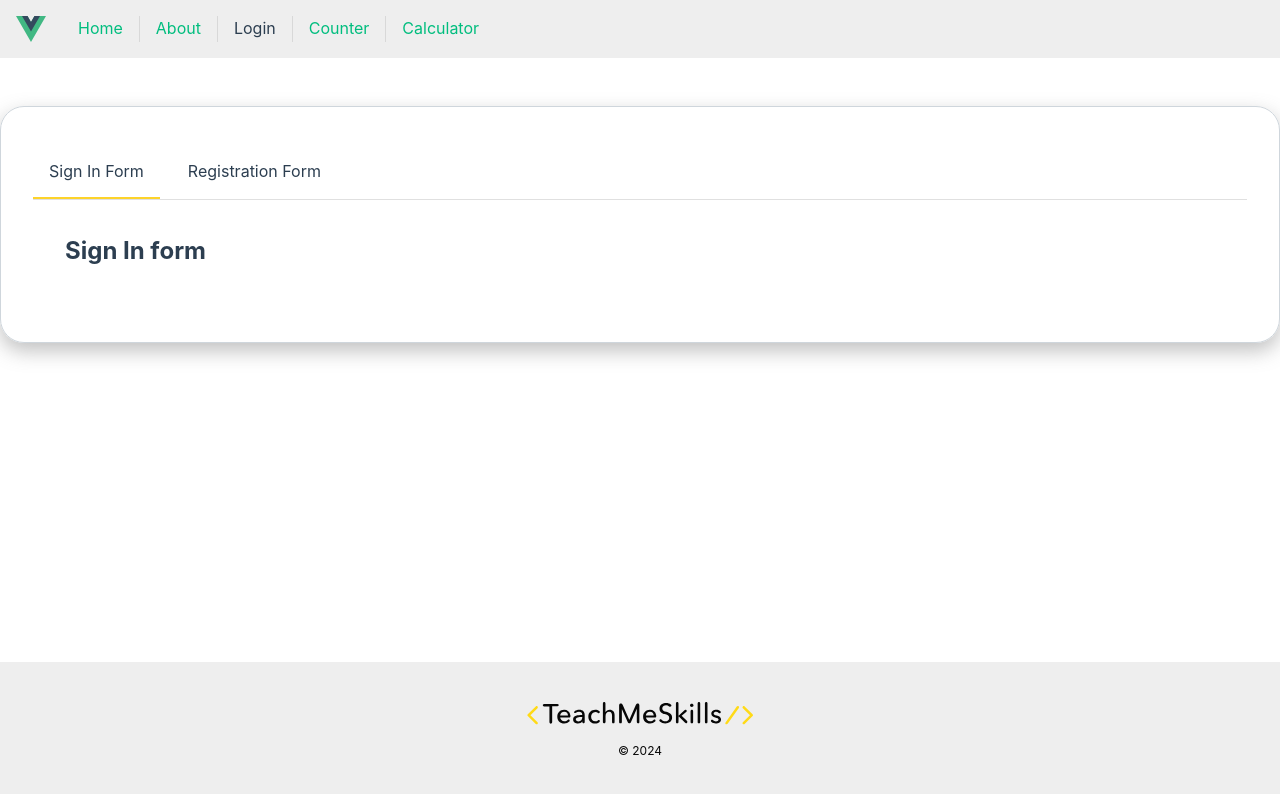
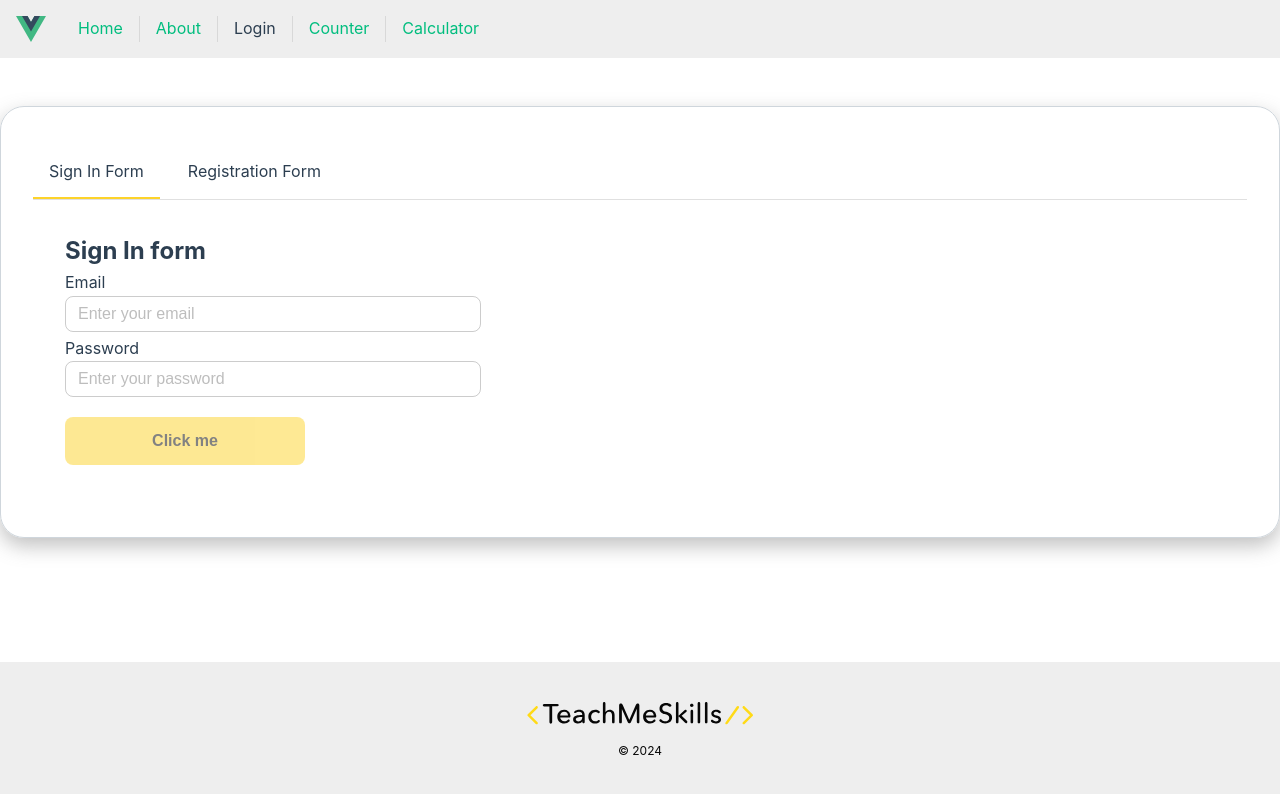
Before and after one commit to Yuri-Kuichik/wd17_vue_app, a Vue app: page /login in a window 1280 px wide. Shown: the top 794 px of the page. Built offline with nearby package versions, Linux system fonts and the light colour scheme.

Commit message:
correct form conponents

```diff
--- a/src/components/RegistrationForm.vue
+++ b/src/components/RegistrationForm.vue
@@ -26,6 +26,13 @@
                 console.log(data)
             }
         },
+
+        computed: {
+            isDisabledButton() {
+                const EMAIL_REGEXP = /^(([^<>()[\].,;:\s@"]+(\.[^<>()[\].,;:\s@"]+)*)|(".+"))@(([^<>()[\].,;:\s@"]+\.)+[^<>()[\].,;:\s@"]{2,})$/
+                return this.password.length < 6 || !EMAIL_REGEXP.test(this.email) || !this.username;
+            }
+        }
     }
 </script>
 
@@ -33,16 +40,41 @@
     <div class="registration-form-wrapper">
         <form class="sign-in-form">
             <h2>Registration form</h2>
-
+            <BaseInput
+                label="Name"
+                name="name"
+                placeholder="Enter your name"
+                :error-message="emailErrorMsg"
+                @change-value="changeVal"
+            />
+            <BaseInput
+                label="Email"
+                name="email"
+                placeholder="Enter your email"
+                :error-message="emailErrorMsg"
+                @change-value="changeVal"
+            />
+            <BaseInput
+                label="Password"
+                name="password"
+                placeholder="Enter your password"
+                :error-message="passwordErrorMsg"
+                @change-value="changeVal"
+            />
+            <BaseButton
+                class="sign-in-form_button"
+                @click.prevent="sendForm"
+                :is-disabled="!username && !password && !email"
+            />
 
         </form>
     </div>
 </template>
 
 <style lang="scss" scoped>
-  .sign-in-form {
+.registration-form {
     &_button {
         margin-top: 1rem;
     }
-  }
+}
 </style>
--- a/src/components/SignInForm.vue
+++ b/src/components/SignInForm.vue
@@ -12,6 +12,14 @@
         },
 
         methods: {
+            changeEmail(val) {
+                console.log(val)
+                this.email = val
+            },
+            changePassword(val) {
+                console.log(val)
+                this.password = val
+            },
             async sendForm() {
                 this.loading = true
 
@@ -27,11 +35,17 @@
                     },
                     body: JSON.stringify(data)
                 })
-                console.log(res)
 
                 this.resData = await res.json()
 
                 this.loading = false
+            }
+        },
+
+        computed: {
+            isDisabledButton() {
+                const EMAIL_REGEXP = /^(([^<>()[\].,;:\s@"]+(\.[^<>()[\].,;:\s@"]+)*)|(".+"))@(([^<>()[\].,;:\s@"]+\.)+[^<>()[\].,;:\s@"]{2,})$/
+                return this.password.length < 6 || !EMAIL_REGEXP.test(this.email);
             }
         }
     }
@@ -39,10 +53,30 @@
 </script>
 
 <template>
-    <div>
+    <div class="sign-in-form-wrapper">
         <form class="sign-in-form">
             <h2>Sign In form</h2>
-
+            <BaseInput
+                label="Email"
+                name="email"
+                placeholder="Enter your email"
+                :error-message="emailErrorMsg"
+                @change-value="changeEmail"
+            />
+            <BaseInput
+                label="Password"
+                name="password"
+                placeholder="Enter your password"
+                :error-message="passwordErrorMsg"
+                @change-value="changePassword"
+            />
+            <BaseButton
+                class="sign-in-form_button"
+                @click.prevent="sendForm"
+                :is-disabled="isDisabledButton"
+                :loading
+                size="l"
+            />
         </form>
     </div>
 </template>
```
